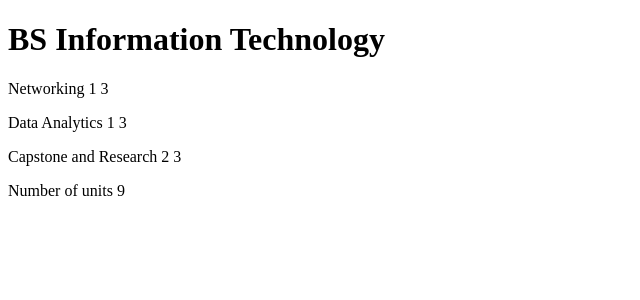
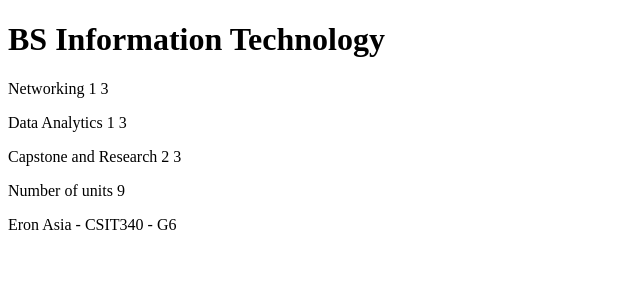
Before and after one commit to EronAsia7311/CSIT340G6-Lab3-Asia, a React (Vite) app: page / in a window 1280 px wide. Shown: the top 300 px of the page, without its empty margins (0-640 px from the left). Built offline with nearby package versions, Linux system fonts and the light colour scheme.

Commit message:
I forgot the footer

```diff
--- a/src/App.jsx
+++ b/src/App.jsx
@@ -28,7 +28,16 @@ const Total = ({ units }) => {
   return <p>Number of units {total}</p>
 }
 
+const Footer = ({ fullName, courseCode, section }) => (
+  <footer>
+    {fullName} - {courseCode} - {section}
+  </footer>
+)
+
 const App = () => {
+  const fullName = 'Eron Asia'
+  const courseCode = 'CSIT340'
+  const section = 'G6'
   const course = {
     name: 'BS Information Technology',
     parts: [
@@ -52,6 +61,11 @@ const App = () => {
       <Header course={course.name} />
       <Content parts={course.parts} />
       <Total units={course.parts} />
+      <Footer
+        fullName={fullName}
+        courseCode={courseCode}
+        section={section}
+      />
     </div>
   )
 }
```
